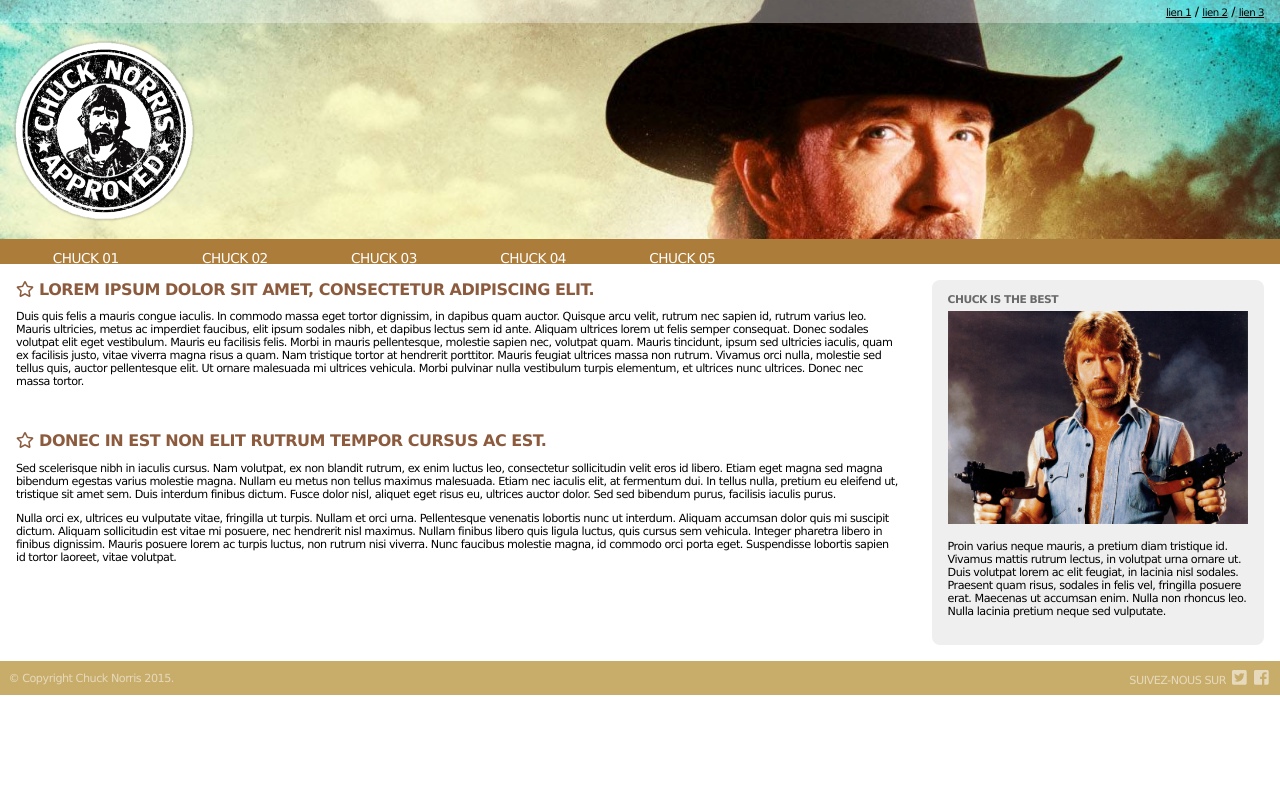
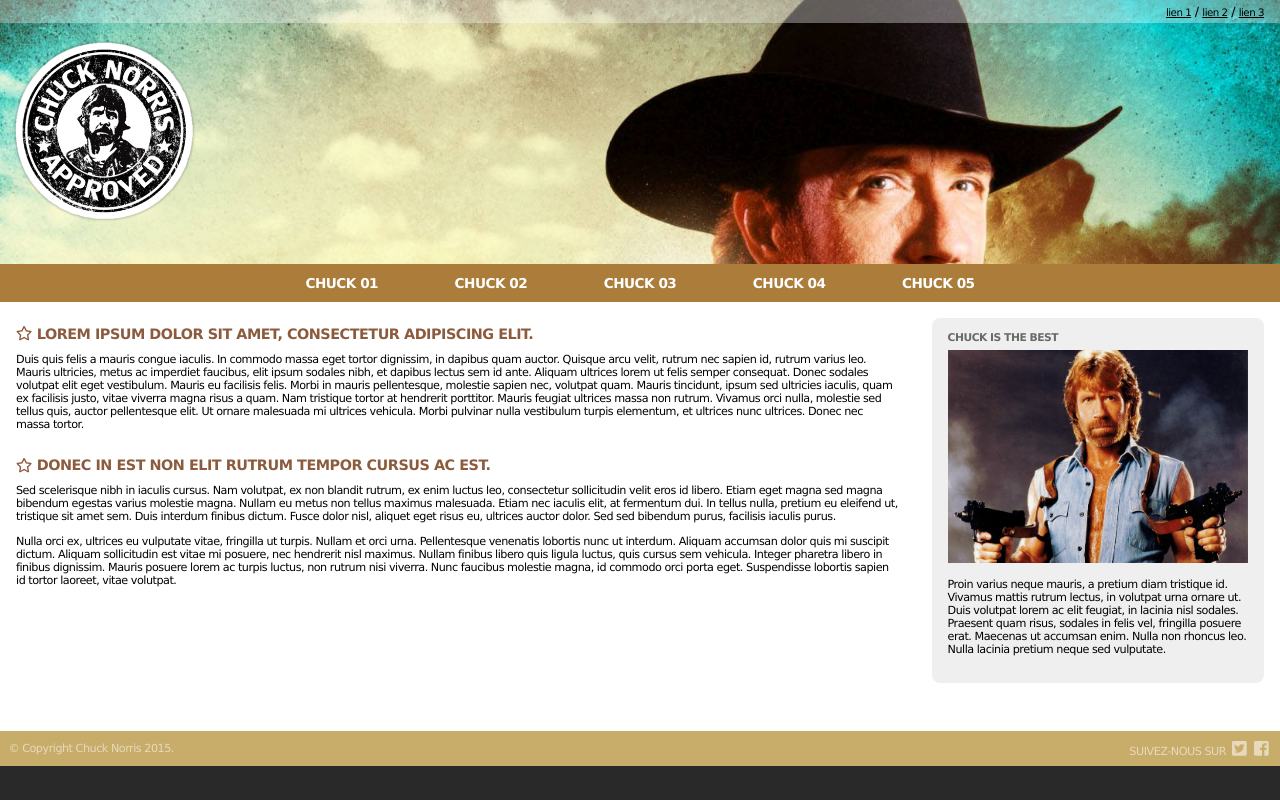
Before and after one commit to anoukmontreuil/chuxx0r, a React (Create React App) app: page / in a window 1280 px wide. Built offline with nearby package versions, Linux system fonts and the light colour scheme.

Commit message:
Saving Progress...

```diff
--- a/src/App.js
+++ b/src/App.js
@@ -16,6 +16,7 @@
           <div>
             <img className="chuckSeal" src="./img/ChuckSeal.png" alt="Chuck's Seal of Approval!" />
           </div>
+        </header>
         <nav className="navSub">
           <div>
             <ul>
@@ -27,7 +28,6 @@
             </ul>
           </div>
         </nav>
-        </header>
         <main>
           <div>
             <section>
--- a/src/styles/css/styles.css
+++ b/src/styles/css/styles.css
@@ -1,85 +1,60 @@
 /* TAGS & ELEMENTS */
-/* line 13, C:/Users/anouk/Desktop/chuxx0r/src/styles/sass/styles.sass */
+/* line 14, C:/Users/anouk/Desktop/chuxx0r/src/styles/sass/styles.sass */
 *, *::before, *::after {
   box-sizing: inherit;
 }
 
-/* line 16, C:/Users/anouk/Desktop/chuxx0r/src/styles/sass/styles.sass */
+/* line 17, C:/Users/anouk/Desktop/chuxx0r/src/styles/sass/styles.sass */
 html {
   box-sizing: border-box;
 }
 
-/* line 19, C:/Users/anouk/Desktop/chuxx0r/src/styles/sass/styles.sass */
+/* line 20, C:/Users/anouk/Desktop/chuxx0r/src/styles/sass/styles.sass */
 body {
+  background-color: #292929;
   font-family: 'Lucida Sans Unicode', 'Lucida Grande', 'Lucida Sans', Arial, sans-serif;
   letter-spacing: -0.03em;
 }
 
-/* line 23, C:/Users/anouk/Desktop/chuxx0r/src/styles/sass/styles.sass */
-ul {
-  display: flex;
-  justify-content: space-around;
-  list-style-type: none;
-  padding: 0.7em;
-  margin: auto 0;
-}
-
-/* line 29, C:/Users/anouk/Desktop/chuxx0r/src/styles/sass/styles.sass */
-ul li {
-  font-size: 0.85em;
-  font-weight: 500;
-}
-
-/* line 32, C:/Users/anouk/Desktop/chuxx0r/src/styles/sass/styles.sass */
-ul li a {
-  color: white;
-  text-decoration: none;
-  padding: 0.25em 0.5em;
-}
-
-/* line 36, C:/Users/anouk/Desktop/chuxx0r/src/styles/sass/styles.sass */
-ul li :hover {
-  color: black;
-  background-color: rgba(255, 255, 255, 0.25);
-  border-radius: 0.5em;
-}
-
-/* line 41, C:/Users/anouk/Desktop/chuxx0r/src/styles/sass/styles.sass */
+/* line 25, C:/Users/anouk/Desktop/chuxx0r/src/styles/sass/styles.sass */
 header {
   height: 33vh;
 }
 
-/* line 43, C:/Users/anouk/Desktop/chuxx0r/src/styles/sass/styles.sass */
+/* line 27, C:/Users/anouk/Desktop/chuxx0r/src/styles/sass/styles.sass */
 header nav {
   position: static;
 }
 
-/* line 46, C:/Users/anouk/Desktop/chuxx0r/src/styles/sass/styles.sass */
+/* line 30, C:/Users/anouk/Desktop/chuxx0r/src/styles/sass/styles.sass */
 main {
   display: flex;
   background-color: white;
+  padding: 0 0 2em 0;
 }
 
-/* line 50, C:/Users/anouk/Desktop/chuxx0r/src/styles/sass/styles.sass */
+/* line 35, C:/Users/anouk/Desktop/chuxx0r/src/styles/sass/styles.sass */
 section {
   display: block;
   text-align: left;
   padding: 1em;
+  margin: 0 0 -1.5em 0;
 }
 
-/* line 54, C:/Users/anouk/Desktop/chuxx0r/src/styles/sass/styles.sass */
+/* line 40, C:/Users/anouk/Desktop/chuxx0r/src/styles/sass/styles.sass */
 section h4 {
+  font-size: 0.9em;
   color: #8c5b3e;
   text-transform: uppercase;
-  margin: 0;
+  margin: 0.5em 0;
 }
 
-/* line 58, C:/Users/anouk/Desktop/chuxx0r/src/styles/sass/styles.sass */
+/* line 45, C:/Users/anouk/Desktop/chuxx0r/src/styles/sass/styles.sass */
 section p {
   font-size: 0.7em;
 }
 
-/* line 61, C:/Users/anouk/Desktop/chuxx0r/src/styles/sass/styles.sass */
+/* line 48, C:/Users/anouk/Desktop/chuxx0r/src/styles/sass/styles.sass */
 aside {
   display: block;
   background-color: #efefef;
@@ -89,13 +64,13 @@
   min-width: 25vw;
 }
 
-/* line 68, C:/Users/anouk/Desktop/chuxx0r/src/styles/sass/styles.sass */
+/* line 55, C:/Users/anouk/Desktop/chuxx0r/src/styles/sass/styles.sass */
 aside div {
   text-align: left;
   padding: 0.5em;
 }
 
-/* line 71, C:/Users/anouk/Desktop/chuxx0r/src/styles/sass/styles.sass */
+/* line 58, C:/Users/anouk/Desktop/chuxx0r/src/styles/sass/styles.sass */
 aside div h6 {
   text-align: left;
   text-transform: uppercase;
@@ -103,17 +78,17 @@
   margin: -0.3em 0 0.5em 0;
 }
 
-/* line 76, C:/Users/anouk/Desktop/chuxx0r/src/styles/sass/styles.sass */
+/* line 63, C:/Users/anouk/Desktop/chuxx0r/src/styles/sass/styles.sass */
 aside div img {
   max-width: 100%;
 }
 
-/* line 78, C:/Users/anouk/Desktop/chuxx0r/src/styles/sass/styles.sass */
+/* line 65, C:/Users/anouk/Desktop/chuxx0r/src/styles/sass/styles.sass */
 aside div p {
   font-size: 0.7em;
 }
 
-/* line 81, C:/Users/anouk/Desktop/chuxx0r/src/styles/sass/styles.sass */
+/* line 68, C:/Users/anouk/Desktop/chuxx0r/src/styles/sass/styles.sass */
 footer {
   display: flex;
   align-items: center;
@@ -123,33 +98,36 @@
   font-weight: 100;
   background-color: #c8ac6a;
   padding: 0.75em;
+  position: static;
+  bottom: 0;
 }
 
-/* line 90, C:/Users/anouk/Desktop/chuxx0r/src/styles/sass/styles.sass */
+/* line 79, C:/Users/anouk/Desktop/chuxx0r/src/styles/sass/styles.sass */
 footer :nth-child(2) {
   text-transform: uppercase;
 }
 
 /* CLASSES */
 /* Type: Images /* */
-/* line 96, C:/Users/anouk/Desktop/chuxx0r/src/styles/sass/styles.sass */
+/* line 85, C:/Users/anouk/Desktop/chuxx0r/src/styles/sass/styles.sass */
 .chuckBackground {
   width: 100vw;
   position: fixed;
   left: 0;
-  top: -50px;
+  top: 0px;
   z-index: -1;
 }
 
-/* line 103, C:/Users/anouk/Desktop/chuxx0r/src/styles/sass/styles.sass */
+/* line 92, C:/Users/anouk/Desktop/chuxx0r/src/styles/sass/styles.sass */
 .chuckSeal {
   display: block;
   margin: 1em 0.5em;
-  width: 15vw;
+  min-width: 125px;
+  max-width: 15vw;
 }
 
 /* Type: NavBars */
-/* line 109, C:/Users/anouk/Desktop/chuxx0r/src/styles/sass/styles.sass */
+/* line 99, C:/Users/anouk/Desktop/chuxx0r/src/styles/sass/styles.sass */
 .navTop {
   display: block;
   text-align: right;
@@ -157,26 +135,58 @@
   padding: 0.25em 1em;
 }
 
-/* line 114, C:/Users/anouk/Desktop/chuxx0r/src/styles/sass/styles.sass */
+/* line 104, C:/Users/anouk/Desktop/chuxx0r/src/styles/sass/styles.sass */
 .navTop div, .navTop a {
   font-size: 0.8em;
   color: black;
 }
 
-/* line 118, C:/Users/anouk/Desktop/chuxx0r/src/styles/sass/styles.sass */
+/* line 108, C:/Users/anouk/Desktop/chuxx0r/src/styles/sass/styles.sass */
 .navSub {
-  display: flexbox;
+  display: flex;
   text-transform: uppercase;
+  justify-content: center;
   background-color: #ac7c3a;
 }
 
-/* line 122, C:/Users/anouk/Desktop/chuxx0r/src/styles/sass/styles.sass */
+/* line 113, C:/Users/anouk/Desktop/chuxx0r/src/styles/sass/styles.sass */
 .navSub div {
+  text-align: center;
   width: 60vw;
 }
 
+/* line 116, C:/Users/anouk/Desktop/chuxx0r/src/styles/sass/styles.sass */
+.navSub div ul {
+  display: flex;
+  justify-content: space-around;
+  list-style-type: none;
+  padding: 0.7em;
+  margin: auto 0;
+  width: 100%;
+}
+
+/* line 123, C:/Users/anouk/Desktop/chuxx0r/src/styles/sass/styles.sass */
+.navSub div ul li {
+  font-size: 0.85em;
+  font-weight: 700;
+}
+
+/* line 126, C:/Users/anouk/Desktop/chuxx0r/src/styles/sass/styles.sass */
+.navSub div ul li a {
+  color: white;
+  text-decoration: none;
+  padding: 0.25em 0.5em;
+}
+
+/* line 130, C:/Users/anouk/Desktop/chuxx0r/src/styles/sass/styles.sass */
+.navSub div ul li :hover {
+  color: black;
+  background-color: rgba(255, 255, 255, 0.25);
+  border-radius: 0.5em;
+}
+
 /* Type: fontAwesome Custom-Sized Icons */
-/* line 126, C:/Users/anouk/Desktop/chuxx0r/src/styles/sass/styles.sass */
+/* line 136, C:/Users/anouk/Desktop/chuxx0r/src/styles/sass/styles.sass */
 .custom-fa-1pt5 {
   font-size: 1.5em;
   margin: 0 0.15em;
--- a/src/styles/sass/styles.sass
+++ b/src/styles/sass/styles.sass
@@ -1,3 +1,4 @@
+$backgroundColor: rgb(41, 41, 41)
 $whiteOverlay: rgba(255, 255, 255, 0.35)
 $subNavColor: rgb(172, 124, 58)
 $sectionHeaderColor: rgb(140, 91, 62)
@@ -17,26 +18,9 @@
   box-sizing: border-box
 
 body
+  background-color: $backgroundColor
   font-family: 'Lucida Sans Unicode', 'Lucida Grande', 'Lucida Sans', Arial, sans-serif
   letter-spacing: -0.03em
-
-ul
-  display: flex
-  justify-content: space-around
-  list-style-type: none
-  padding: 0.7em
-  margin: auto 0
-  li
-    font-size: 0.85em
-    font-weight: 500
-    a
-      color: white
-      text-decoration: none
-      padding: 0.25em 0.5em
-    :hover
-      color: black
-      background-color: transparentize(white, 0.75)
-      border-radius: 0.5em
 
 header
   height: 33vh
@@ -46,15 +30,18 @@
 main
   display: flex
   background-color: white
+  padding: 0 0 2em 0
 
 section
   display: block
   text-align: left
   padding: 1em
+  margin: 0 0 -1.5em 0
   h4
+    font-size: 0.9em
     color: $sectionHeaderColor
     text-transform: uppercase
-    margin: 0
+    margin: 0.5em 0
   p
     font-size: $smallerText
 
@@ -87,6 +74,8 @@
   font-weight: 100
   background-color: $footerColor
   padding: 0.75em
+  position: static
+  bottom: 0
   :nth-child(2)
     text-transform: uppercase
 
@@ -97,13 +86,14 @@
   width: 100vw
   position: fixed
   left: 0
-  top: -50px
+  top: 0px
   z-index: -1
 
 .chuckSeal
   display: block
   margin: 1em 0.5em
-  width: 15vw
+  min-width: 125px
+  max-width: 15vw
 
 /* Type: NavBars */
 .navTop
@@ -116,11 +106,31 @@
     color: black
 
 .navSub
-  display: flexbox
+  display: flex
   text-transform: uppercase
+  justify-content: center
   background-color: $subNavColor
   div
+    text-align: center
     width: 60vw
+    ul
+      display: flex
+      justify-content: space-around
+      list-style-type: none
+      padding: 0.7em
+      margin: auto 0
+      width: 100%
+      li
+        font-size: 0.85em
+        font-weight: 700
+        a
+          color: white
+          text-decoration: none
+          padding: 0.25em 0.5em
+        :hover
+          color: black
+          background-color: transparentize(white, 0.75)
+          border-radius: 0.5em
 
 /* Type: fontAwesome Custom-Sized Icons */
 .custom-fa-1pt5
```
Also changed, not shown: 1 other file (tests, documents, lock files or other folders). Lines whose indentation alone changed are shown as unchanged.
